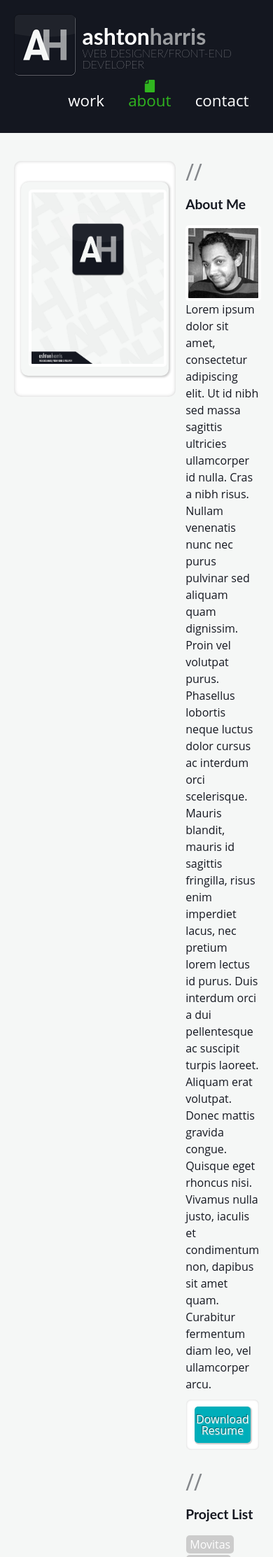
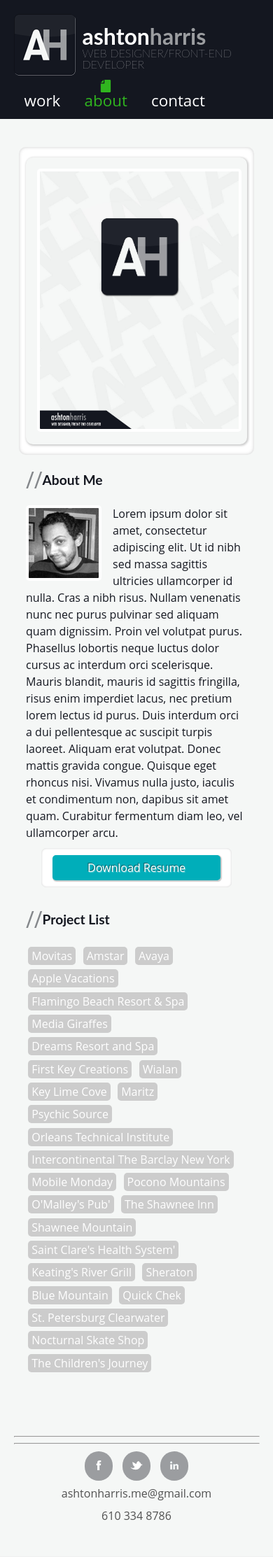
Before and after one commit to aharris/ashtonharris.me, a PHP site: page /resume.php in a window 390 px wide. Shown: the top 2225 px of the page at 70% size. After the commit the page ends 2172 px from the top, so only its background shows below. Run offline with PHP 8.4, Linux system fonts and the light colour scheme; data that the repository does not hold is empty; some libraries are stand-ins or nearby versions.

Commit message:
responsive updates

```diff
--- a/footer.php
+++ b/footer.php
@@ -2,10 +2,6 @@
   <div class="contentWrap">
     <hr/>
     <hr/>
-    <div class="contactInfo">
-      <a href="mailto:ashtonharris.me@gmail.com">ashtonharris.me@gmail.com</a><br/>
-      <a href="tel:6103348786">610 334 8786</a>
-    </div> <!-- End contentWrap -->
     <div class="socialMedia">
       <ul class="mediaList">
         <li>
@@ -25,6 +21,11 @@
         </li>
       </ul>
     </div> <!-- End socialMedia -->
+    <div class="contactInfo">
+      <a href="mailto:ashtonharris.me@gmail.com">ashtonharris.me@gmail.com</a><br/>
+      <a href="tel:6103348786">610 334 8786</a>
+    </div><!-- End contactInfo -->
+  </div><!-- End contentWrap -->
 </footer>
 </body>
 </html>
--- a/style/sass/screen.sass
+++ b/style/sass/screen.sass
@@ -92,8 +92,6 @@ header
   #logo
     float: left
     width: 50%
-    @media only screen and (max-width: 800px)
-      width: 100%
     img
       float: left
       margin-right: 10px
@@ -153,7 +151,6 @@ header
     padding: 5%
 
 //FEATURED WORK
-
 .featuredWork
   text-align: center
   li
@@ -191,6 +188,7 @@ header
   width: 60%
   float: left
   margin-right: 4%
+  margin-bottom: 20px
   .content
     background: #f5f7f6
     +box-shadow(1px 1px 3px 1px #ccc)
@@ -260,6 +258,59 @@ img.aboutMeImg
         &:hover, &:active
           background: #82c6da
 
+@media only screen and (max-width: 768px)
+  header
+    .contentWrap
+      padding-bottom: 0
+    #logo
+      width: 100%
+  #nav
+    float: left
+  .flexWrapper, .indent
+    padding: 15px 3%
+  .indent
+    width: 90%
+    float: none
+    margin: 0 auto 20px
+  .sidebar
+    width: 90%
+    float: none
+    margin: 0 auto 20px
+
+@media only screen and (max-width: 480px)
+  .contactInfo, .mediaList
+    width: 90%
+    text-align: center
+    margin: 10px auto
+    float: none
+
+// // Smartphones (portrait and landscape)
+// @media only screen and (min-device-width : 320px) and (max-device-width : 480px)
+//
+// // Smartphones (landscape)
+// @media only screen and (min-width : 321px)
+//
+//
+// // Smartphones (portrait)
+// @media only screen and (max-width : 320px)
+//
+// // iPads (portrait and landscape)
+// @media only screen and (min-device-width : 768px) and (max-device-width : 1024px)
+//
+// // iPads (landscape)
+// @media only screen and (min-device-width : 768px) and (max-device-width : 1024px) and (orientation : landscape)
+//
+// // iPads (portrait)
+// @media only screen and (min-device-width : 768px) and (max-device-width : 1024px) and (orientation : portrait)
+//
+// //Desktops and laptops
+// @media only screen and (min-width : 1224px)
+//
+// /* Large screens -----------
+// @media only screen and (min-width : 1824px)
+//
+// /* iPhone 4 -----------
+// @media only screen and (-webkit-min-device-pixel-ratio : 1.5), only screen and (min-device-pixel-ratio : 1.5)
 
 
 
--- a/style/stylesheets/screen.css
+++ b/style/stylesheets/screen.css
@@ -211,29 +211,23 @@ header #logo {
   float: left;
   width: 50%;
 }
-@media only screen and (max-width: 800px) {
-  /* line 92, ../sass/screen.sass */
-  header #logo {
-    width: 100%;
-  }
-}
-/* line 97, ../sass/screen.sass */
+/* line 95, ../sass/screen.sass */
 header #logo img {
   float: left;
   margin-right: 10px;
 }
-/* line 100, ../sass/screen.sass */
+/* line 98, ../sass/screen.sass */
 header #logo h1 {
   color: white;
   font-size: 2em;
   font-weight: 700;
   margin-top: 16px;
 }
-/* line 105, ../sass/screen.sass */
+/* line 103, ../sass/screen.sass */
 header #logo h1 .darker {
   color: #9b9da0;
 }
-/* line 107, ../sass/screen.sass */
+/* line 105, ../sass/screen.sass */
 header #logo h2 {
   color: white;
   font-size: 1em;
@@ -241,11 +235,11 @@ header #logo h2 {
   text-transform: uppercase;
 }
 
-/* line 114, ../sass/screen.sass */
+/* line 112, ../sass/screen.sass */
 #nav {
   float: right;
 }
-/* line 116, ../sass/screen.sass */
+/* line 114, ../sass/screen.sass */
 #nav li {
   display: -moz-inline-box;
   -moz-box-orient: vertical;
@@ -260,36 +254,36 @@ header #logo h2 {
 #nav li {
   *display: inline;
 }
-/* line 121, ../sass/screen.sass */
+/* line 119, ../sass/screen.sass */
 #nav li a {
   color: white;
   text-decoration: none;
   padding-top: 15px;
 }
-/* line 125, ../sass/screen.sass */
+/* line 123, ../sass/screen.sass */
 #nav li a:active, #nav li.active a, #nav li a:hover {
   color: #30b51f;
 }
-/* line 130, ../sass/screen.sass */
+/* line 128, ../sass/screen.sass */
 #nav li.active a.work {
   background: url("../../images/work_icon.png") no-repeat scroll 50% 0%;
   width: 22px;
   height: 20px;
 }
-/* line 134, ../sass/screen.sass */
+/* line 132, ../sass/screen.sass */
 #nav li.active a.resume {
   background: url("../../images/resume_icon.png") no-repeat scroll 50% 0%;
   width: 22px;
   height: 20px;
 }
-/* line 138, ../sass/screen.sass */
+/* line 136, ../sass/screen.sass */
 #nav li.active a.contact {
   background: url("../../images/contact_icon.png") no-repeat scroll 50% 0%;
   width: 22px;
   height: 20px;
 }
 
-/* line 144, ../sass/screen.sass */
+/* line 142, ../sass/screen.sass */
 .flexWrapper, .indent {
   background: white;
   -moz-box-shadow: inset 0 0 5px 0 #cccccc;
@@ -304,7 +298,7 @@ header #logo h2 {
   border-radius: 10px;
   padding: 30px 3%;
 }
-/* line 149, ../sass/screen.sass */
+/* line 147, ../sass/screen.sass */
 .flexWrapper .flex-container, .indent .flex-container {
   background: #f5f7f6;
   -moz-box-shadow: 1px 1px 3px 1px #cccccc;
@@ -320,11 +314,11 @@ header #logo h2 {
   padding: 5%;
 }
 
-/* line 157, ../sass/screen.sass */
+/* line 154, ../sass/screen.sass */
 .featuredWork {
   text-align: center;
 }
-/* line 159, ../sass/screen.sass */
+/* line 156, ../sass/screen.sass */
 .featuredWork li {
   display: -moz-inline-box;
   -moz-box-orient: vertical;
@@ -338,7 +332,7 @@ header #logo h2 {
 .featuredWork li {
   *display: inline;
 }
-/* line 164, ../sass/screen.sass */
+/* line 161, ../sass/screen.sass */
 .featuredWork li a {
   display: block;
   background: #141720;
@@ -352,46 +346,47 @@ header #logo h2 {
   -khtml-border-radius: 10px;
   border-radius: 10px;
 }
-/* line 171, ../sass/screen.sass */
+/* line 168, ../sass/screen.sass */
 .featuredWork li a.featured_1 {
   background: #141720 url("../../images/featured/movitas_logo.png") no-repeat scroll 50% 50%;
 }
-/* line 173, ../sass/screen.sass */
+/* line 170, ../sass/screen.sass */
 .featuredWork li a.featured_1:active, .featuredWork #nav li.active a.featured_1, #nav .featuredWork li.active a.featured_1, .featuredWork li a.featured_1:hover {
   background: #141720 url("../../images/featured/movitas_img.png") no-repeat scroll 50% 50%;
 }
-/* line 175, ../sass/screen.sass */
+/* line 172, ../sass/screen.sass */
 .featuredWork li a.featured_2 {
   background: #141720 url("../../images/featured/traveler_connect_logo.png") no-repeat scroll 50% 50%;
 }
-/* line 177, ../sass/screen.sass */
+/* line 174, ../sass/screen.sass */
 .featuredWork li a.featured_2:active, .featuredWork #nav li.active a.featured_2, #nav .featuredWork li.active a.featured_2, .featuredWork li a.featured_2:hover {
   background: #141720 url("../../images/featured/traveler_connect_img.png") no-repeat scroll 50% 50%;
 }
-/* line 179, ../sass/screen.sass */
+/* line 176, ../sass/screen.sass */
 .featuredWork li a.featured_3 {
   background: #141720 url("../../images/featured/avaya_logo.png") no-repeat scroll 50% 50%;
 }
-/* line 181, ../sass/screen.sass */
+/* line 178, ../sass/screen.sass */
 .featuredWork li a.featured_3:active, .featuredWork #nav li.active a.featured_3, #nav .featuredWork li.active a.featured_3, .featuredWork li a.featured_3:hover {
   background: #141720 url("../../images/featured/avaya_img.png") no-repeat scroll 50% 50%;
 }
-/* line 183, ../sass/screen.sass */
+/* line 180, ../sass/screen.sass */
 .featuredWork li a.featured_4 {
   background: #141720 url("../../images/featured/media_giraffes_logo.png") no-repeat scroll 50% 50%;
 }
-/* line 185, ../sass/screen.sass */
+/* line 182, ../sass/screen.sass */
 .featuredWork li a.featured_4:active, .featuredWork #nav li.active a.featured_4, #nav .featuredWork li.active a.featured_4, .featuredWork li a.featured_4:hover {
   background: #141720 url("../../images/featured/media_giraffes_img.png") no-repeat scroll 50% 50%;
 }
 
-/* line 189, ../sass/screen.sass */
+/* line 186, ../sass/screen.sass */
 .indent {
   width: 60%;
   float: left;
   margin-right: 4%;
+  margin-bottom: 20px;
 }
-/* line 194, ../sass/screen.sass */
+/* line 192, ../sass/screen.sass */
 .indent .content {
   background: #f5f7f6;
   -moz-box-shadow: 1px 1px 3px 1px #cccccc;
@@ -407,13 +402,13 @@ header #logo h2 {
   padding: 5%;
 }
 
-/* line 200, ../sass/screen.sass */
+/* line 198, ../sass/screen.sass */
 .sidebar {
   float: left;
   width: 30%;
 }
 
-/* line 205, ../sass/screen.sass */
+/* line 203, ../sass/screen.sass */
 .resume img {
   border: 4px solid white;
   -moz-border-radius: 5px;
@@ -424,7 +419,7 @@ header #logo h2 {
   border-radius: 5px;
 }
 
-/* line 209, ../sass/screen.sass */
+/* line 207, ../sass/screen.sass */
 img.aboutMeImg {
   float: left;
   margin-right: 1em;
@@ -437,7 +432,7 @@ img.aboutMeImg {
   border-radius: 5px;
 }
 
-/* line 216, ../sass/screen.sass */
+/* line 214, ../sass/screen.sass */
 .clientList li {
   display: -moz-inline-box;
   -moz-box-orient: vertical;
@@ -450,7 +445,7 @@ img.aboutMeImg {
 .clientList li {
   *display: inline;
 }
-/* line 219, ../sass/screen.sass */
+/* line 217, ../sass/screen.sass */
 .clientList li a {
   color: white;
   display: block;
@@ -463,38 +458,38 @@ img.aboutMeImg {
   -khtml-border-radius: 5px;
   border-radius: 5px;
 }
-/* line 225, ../sass/screen.sass */
+/* line 223, ../sass/screen.sass */
 .clientList li a:hover, .clientList li a:active, .clientList #nav li.active a, #nav .clientList li.active a {
   background: #aaaaaa;
 }
 
-/* line 230, ../sass/screen.sass */
+/* line 228, ../sass/screen.sass */
 .contactInfo {
   float: left;
   width: 40%;
   text-align: right;
   margin: 0 5%;
 }
-/* line 235, ../sass/screen.sass */
+/* line 233, ../sass/screen.sass */
 .contactInfo a {
   color: #525252;
   text-decoration: none;
   display: block;
 }
 
-/* line 240, ../sass/screen.sass */
+/* line 238, ../sass/screen.sass */
 .mediaList {
   float: right;
   width: 40%;
   text-align: left;
   margin: 0 5%;
 }
-/* line 245, ../sass/screen.sass */
+/* line 243, ../sass/screen.sass */
 .mediaList li {
   display: inline;
   margin: 5px;
 }
-/* line 248, ../sass/screen.sass */
+/* line 246, ../sass/screen.sass */
 .mediaList li a {
   display: -moz-inline-box;
   -moz-box-orient: vertical;
@@ -514,15 +509,59 @@ img.aboutMeImg {
 .mediaList li a {
   *display: inline;
 }
-/* line 254, ../sass/screen.sass */
+/* line 252, ../sass/screen.sass */
 .mediaList li a.facebook:hover, .mediaList li a.facebook:active, .mediaList #nav li.active a.facebook, #nav .mediaList li.active a.facebook {
   background: #39599f;
 }
-/* line 257, ../sass/screen.sass */
+/* line 255, ../sass/screen.sass */
 .mediaList li a.twitter:hover, .mediaList li a.twitter:active, .mediaList #nav li.active a.twitter, #nav .mediaList li.active a.twitter {
   background: #45b0e3;
 }
-/* line 260, ../sass/screen.sass */
+/* line 258, ../sass/screen.sass */
 .mediaList li a.linkedin:hover, .mediaList li a.linkedin:active, .mediaList #nav li.active a.linkedin, #nav .mediaList li.active a.linkedin {
   background: #82c6da;
 }
+
+@media only screen and (max-width: 768px) {
+  /* line 263, ../sass/screen.sass */
+  header .contentWrap {
+    padding-bottom: 0;
+  }
+  /* line 265, ../sass/screen.sass */
+  header #logo {
+    width: 100%;
+  }
+
+  /* line 267, ../sass/screen.sass */
+  #nav {
+    float: left;
+  }
+
+  /* line 269, ../sass/screen.sass */
+  .flexWrapper, .indent, .indent {
+    padding: 15px 3%;
+  }
+
+  /* line 271, ../sass/screen.sass */
+  .indent {
+    width: 90%;
+    float: none;
+    margin: 0 auto 20px;
+  }
+
+  /* line 275, ../sass/screen.sass */
+  .sidebar {
+    width: 90%;
+    float: none;
+    margin: 0 auto 20px;
+  }
+}
+@media only screen and (max-width: 480px) {
+  /* line 281, ../sass/screen.sass */
+  .contactInfo, .mediaList {
+    width: 90%;
+    text-align: center;
+    margin: 10px auto;
+    float: none;
+  }
+}
```
